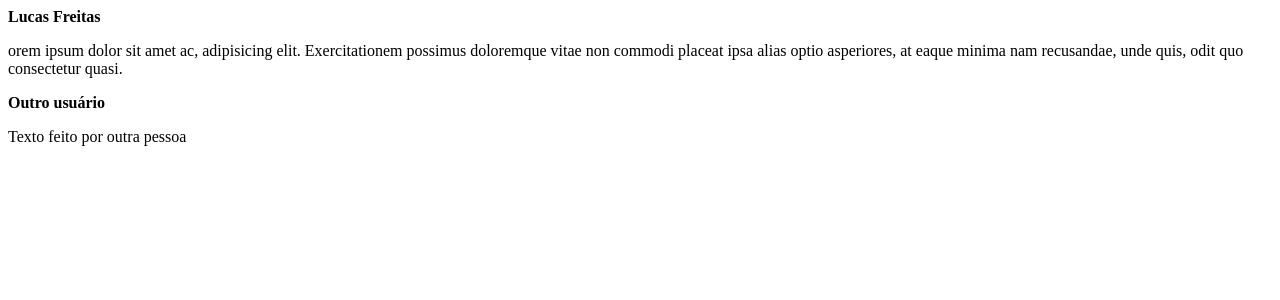
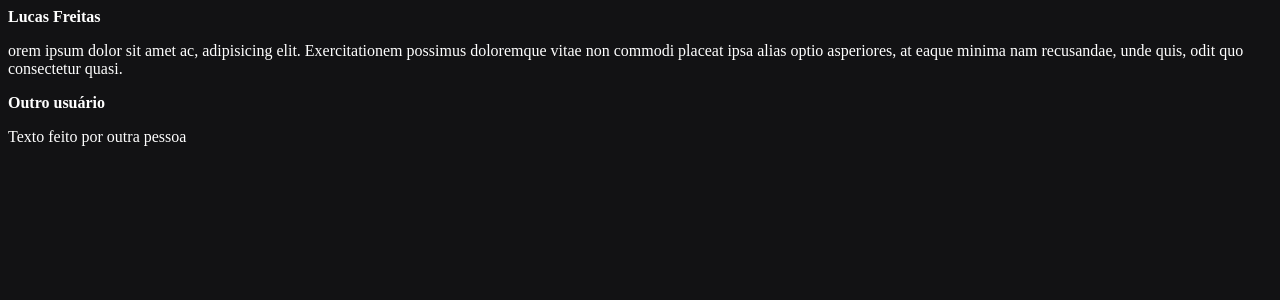
Before and after one commit to lucasFGR/React, a React (Vite) app in the folder react-rocketseat/01-fundamentos-reactjs/: page / in a window 1280 px wide. Shown: the top 300 px of the page. Built offline with nearby package versions, Linux system fonts and the light colour scheme.

Commit message:
Iniciando stylização da aplicação

```diff
--- a/react-rocketseat/01-fundamentos-reactjs/src/App.jsx
+++ b/react-rocketseat/01-fundamentos-reactjs/src/App.jsx
@@ -1,4 +1,5 @@
 import {Post} from './Post'
+import './style.css'
 
 export function App() {
    return (
--- /dev/null
+++ b/react-rocketseat/01-fundamentos-reactjs/src/components/Header.jsx
@@ -0,0 +1,5 @@
+export function Header(){
+    return (
+        <strong>Ignite feed</strong>
+    )
+}
--- /dev/null
+++ b/react-rocketseat/01-fundamentos-reactjs/src/components/Header.module.css
@@ -0,0 +1,5 @@
+.header{
+    background: #333;
+    height: 80px;
+
+}
--- /dev/null
+++ b/react-rocketseat/01-fundamentos-reactjs/src/style.css
@@ -0,0 +1,4 @@
+body{
+    background: #121214;
+    color: white;
+}
```
Also changed, not shown: 1 other file (tests, documents, lock files or other folders).
